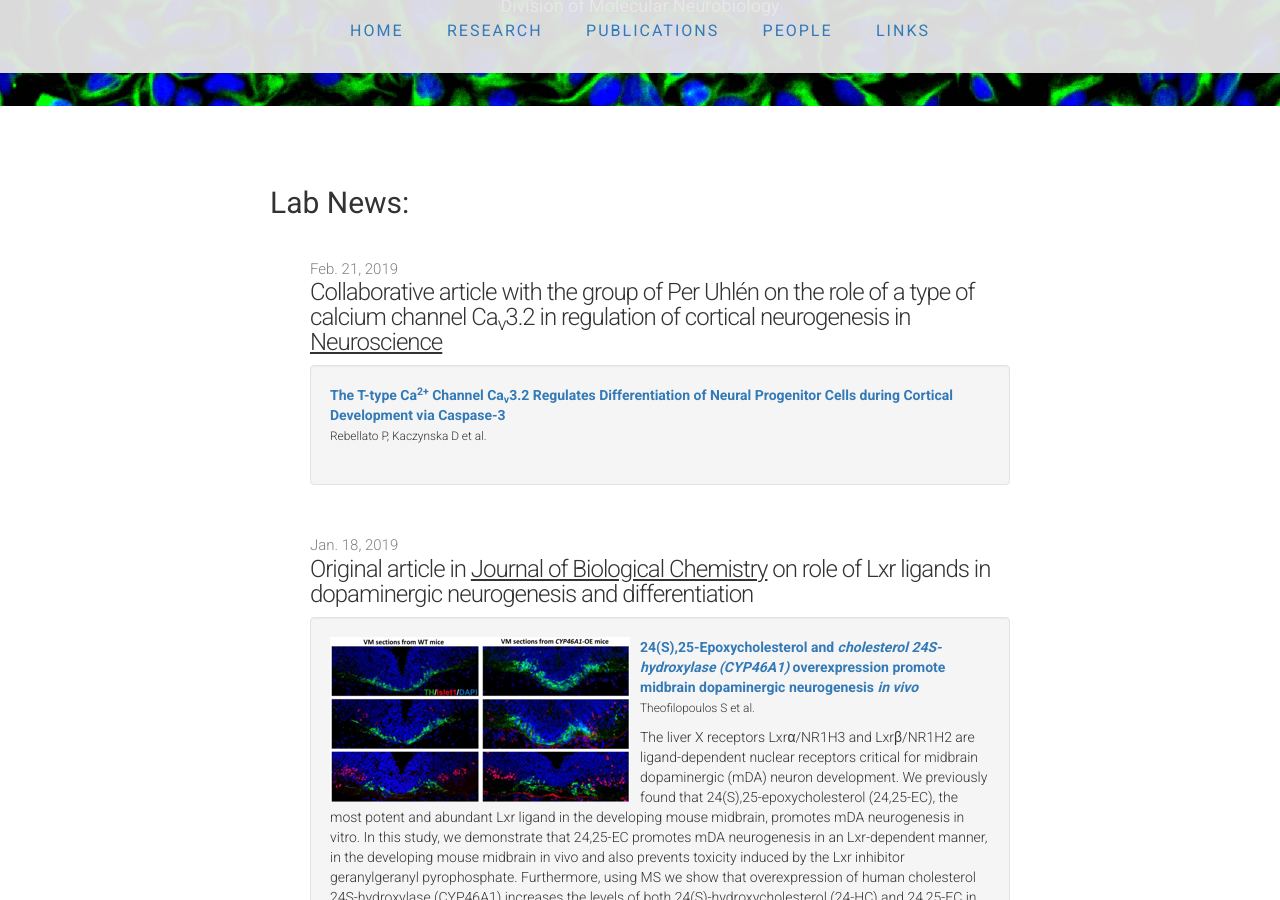
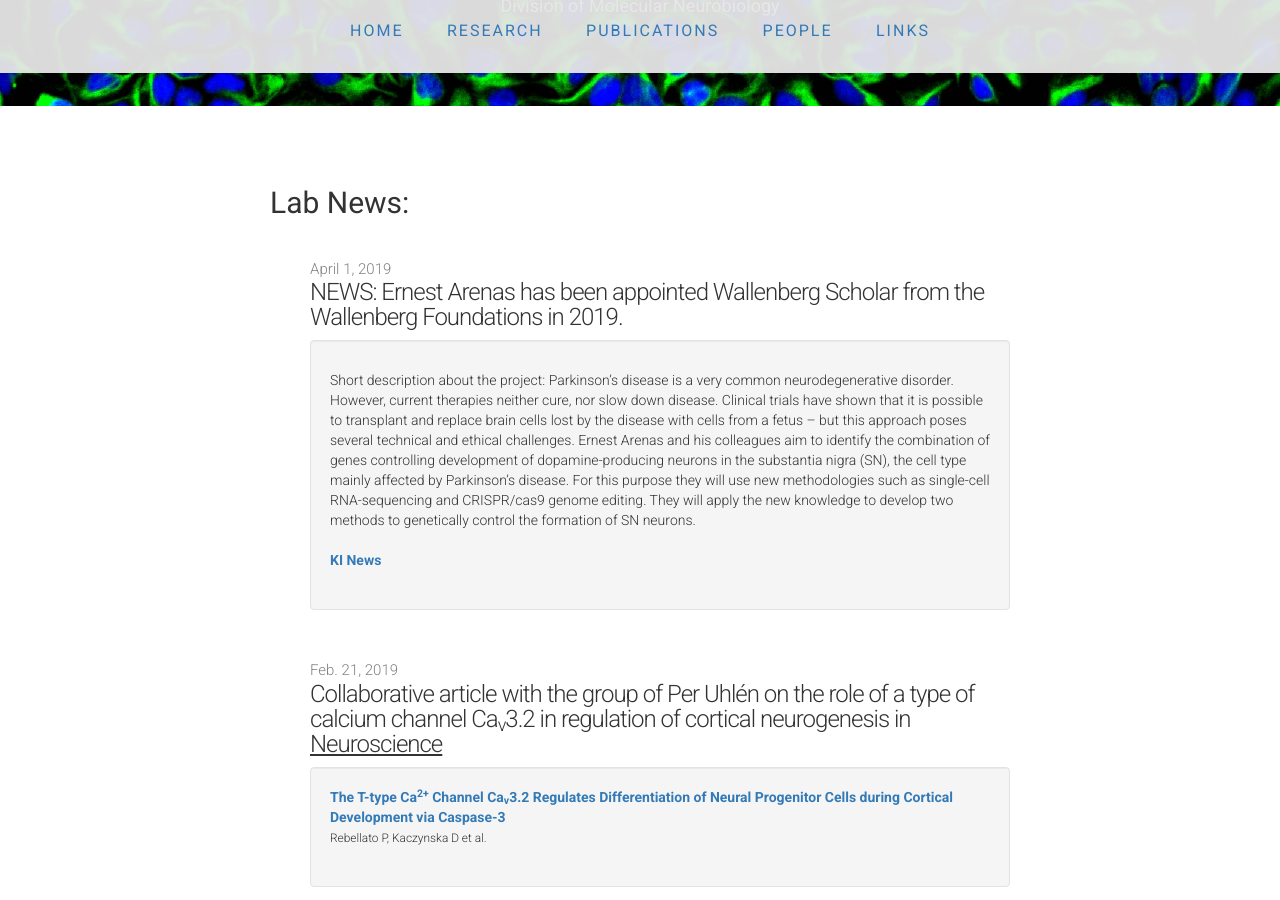
Before and after one commit to ArenasLab/arenaslab.github.io, a Jekyll site: the page index.html, which Jekyll copies as it is, in a window 1280 px wide and 900 px high, scrolled down 364 px. Built offline with Jekyll 4.4.1, drawn with Linux system fonts in a browser that asks for light colours; comment, search, counter and statistics services are not loaded.

Commit message:
Update index.html

```diff
--- a/index.html
+++ b/index.html
@@ -100,6 +100,36 @@
            <p>&nbsp;</p>
 
 :END TEMPLATE -->
+
+	<li>
+          <span class="post-date">April 1, 2019</span>
+          <span class="post-link">NEWS: Ernest Arenas has been appointed Wallenberg Scholar from the Wallenberg Foundations in 2019.<span>
+        </li>
+        <div class="well">
+          <li class="media">
+	      <div class="media-body">
+            <!--
+		      <div id="featureimage">
+                <img src="/img/czi.png"; align="middle"; width="600px";>
+              </div>
+	      -->
+              <p></p>
+
+              <p>Short description about the project:
+		      Parkinson’s disease is a very common neurodegenerative disorder. However, current therapies neither cure, nor slow down disease. Clinical trials have shown that it is possible to transplant and replace brain cells lost by the disease with cells from a fetus – but this approach poses several technical and ethical challenges. Ernest Arenas and his colleagues aim to identify the combination of genes controlling development of dopamine-producing neurons in the substantia nigra (SN), the cell type mainly affected by Parkinson’s disease. For this purpose they will use new methodologies such as single-cell RNA-sequencing and CRISPR/cas9 genome editing. They will apply the new knowledge to develop two methods to genetically control the formation of SN neurons.
+	      <br>
+	      <br>
+       		<strong class="media-heading"><a href="https://kaw.wallenberg.org/en/press/twenty-two-excellent-researchers-chosen-be-wallenberg-scholars>More information: Knut and Alice Wallenberg Foundation</a></strong>
+	      <br>
+	      <br>
+		<strong class="media-heading"><a href="https://ki.se/en/news/they-are-the-2019-wallenberg-scholars">KI News</a></strong>
+	      </p>
+            </div>
+          </li>
+        </div>
+
+<p>&nbsp;</p>
+
 
 	<li>
           <span class="post-date">Feb. 21, 2019</span>
```
